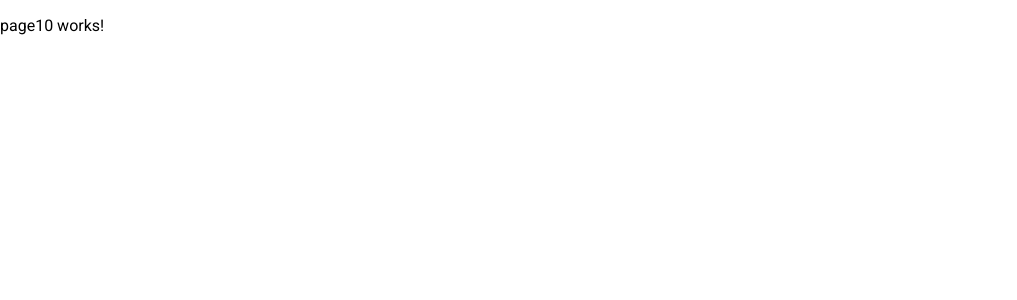
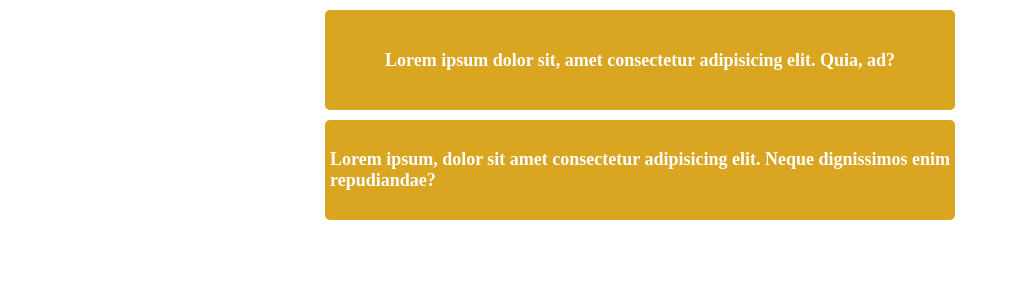
Before and after one commit to junkbin/layout-tutorial, an Angular app: page /page10 in a window 1280 px wide. Shown: the top 300 px of the page, without its empty margins (0-1017 px from the left). Built offline with nearby package versions, Linux system fonts and the light colour scheme.

Commit message:
flex practice.

```diff
--- a/src/app/page10/page10.component.css
+++ b/src/app/page10/page10.component.css
@@ -0,0 +1,19 @@
+div{
+    font-family: cursive;
+    font-weight: bold;
+    font-size: large;
+
+    text-align: justify;
+    padding: 5px;
+
+    color:white;
+    border-radius: 5px;
+}
+
+div.container :nth-child(even){
+    background: gold;
+}
+
+div.container :nth-child(odd){
+    background: silver;
+}
--- a/src/app/page10/page10.component.html
+++ b/src/app/page10/page10.component.html
@@ -1,3 +1,21 @@
-<p>
-  page10 works!
-</p>
+<div fxLayout="row wrap">
+
+  <div fxLayout="row wrap" fxFlex="100">
+    <div fxFlex="25" fxShow.gt-md></div>
+    <div fxFlex="100" fxFlex.gt-md='50' style="background:goldenrod; height: 100px;" fxLayout="row wrap" fxLayoutAlign="center center">
+      Lorem ipsum dolor sit, amet consectetur adipisicing elit. Quia, ad?
+    </div>
+    <div fxFlex="25" fxShow.gt-md> </div>
+  </div>
+
+  <div fxLayout="row wrap" fxFlex="100">
+    <div fxFlex="25" fxShow.gt-md></div>
+    <div fxFlex="100" fxFlex.gt-md='50' style="background:goldenrod; height: 100px;" fxLayout="row wrap" fxLayoutAlign="center center">
+      Lorem ipsum, dolor sit amet consectetur adipisicing elit. Neque dignissimos enim repudiandae?
+    </div>
+    <div fxFlex="25" fxShow.gt-md> </div>
+  </div>
+
+
+
+</div>
```
